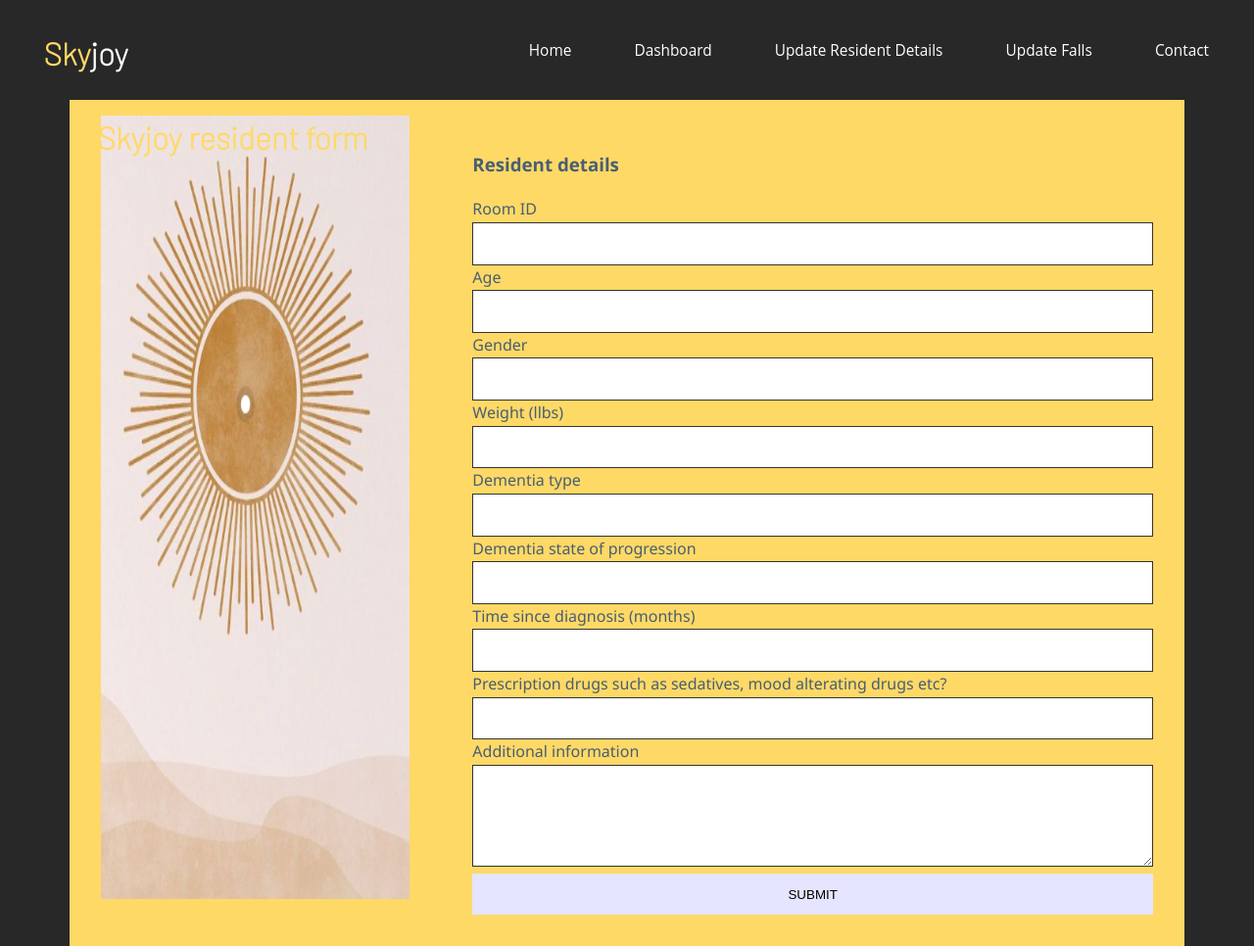
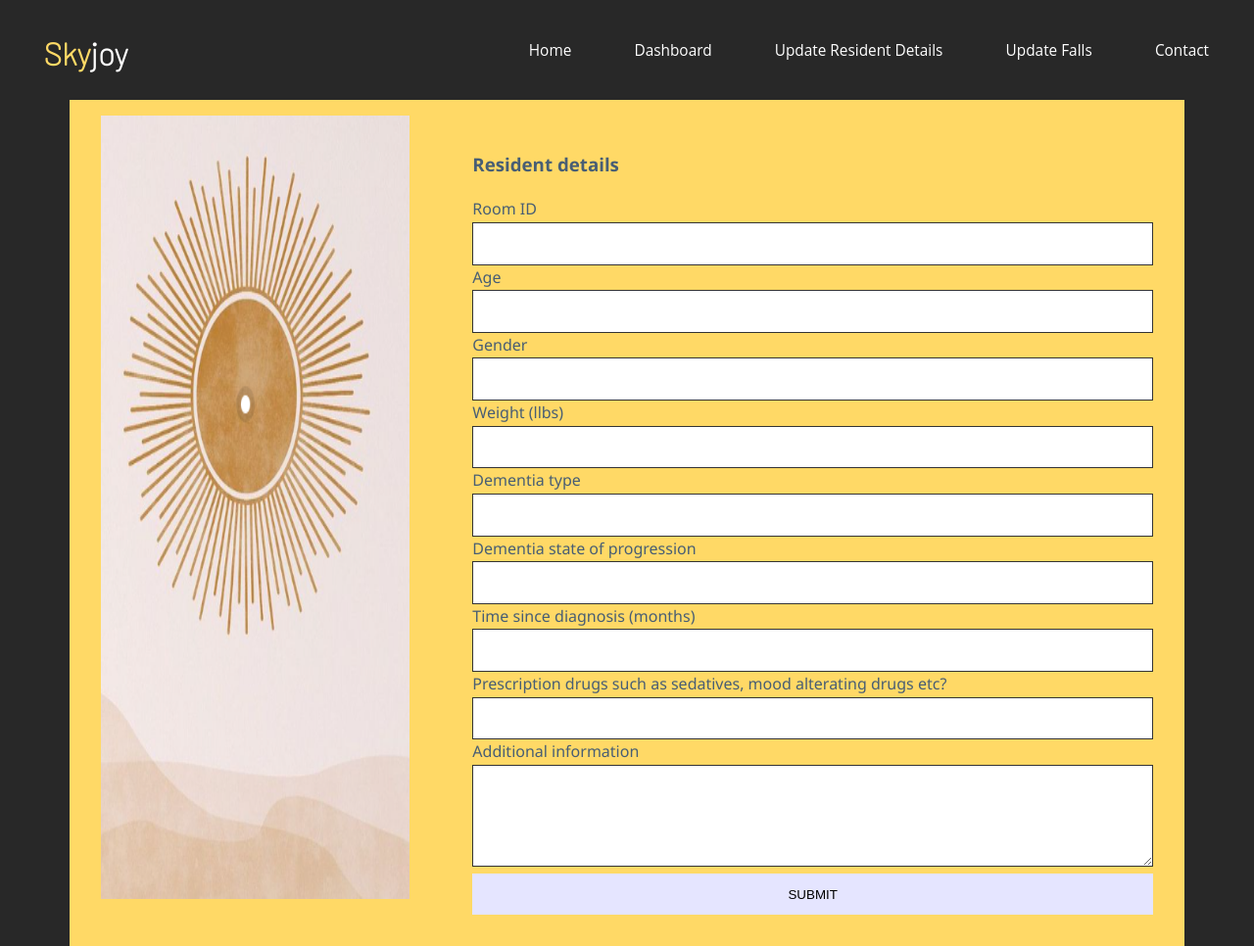
Before and after one commit to kturley21/kturley21, a website with bundled scripts: page resInfo.html in a window 1280 px wide. Shown: the whole page at 98% size. Built offline with nearby package versions, Linux system fonts and the light colour scheme.

Commit message:
Update resInfo.html

```diff
--- a/resInfo.html
+++ b/resInfo.html
@@ -25,7 +25,7 @@
 
   <body>
       <div class="container">
-        <h1 class="brand">Skyjoy resident form</h1>
+        <h1 class="brand"></h1>
         <div class ="wrapper">
             <div class ="company-info">
                 <!--<h3>Skyjoy form</h3>-->
```
